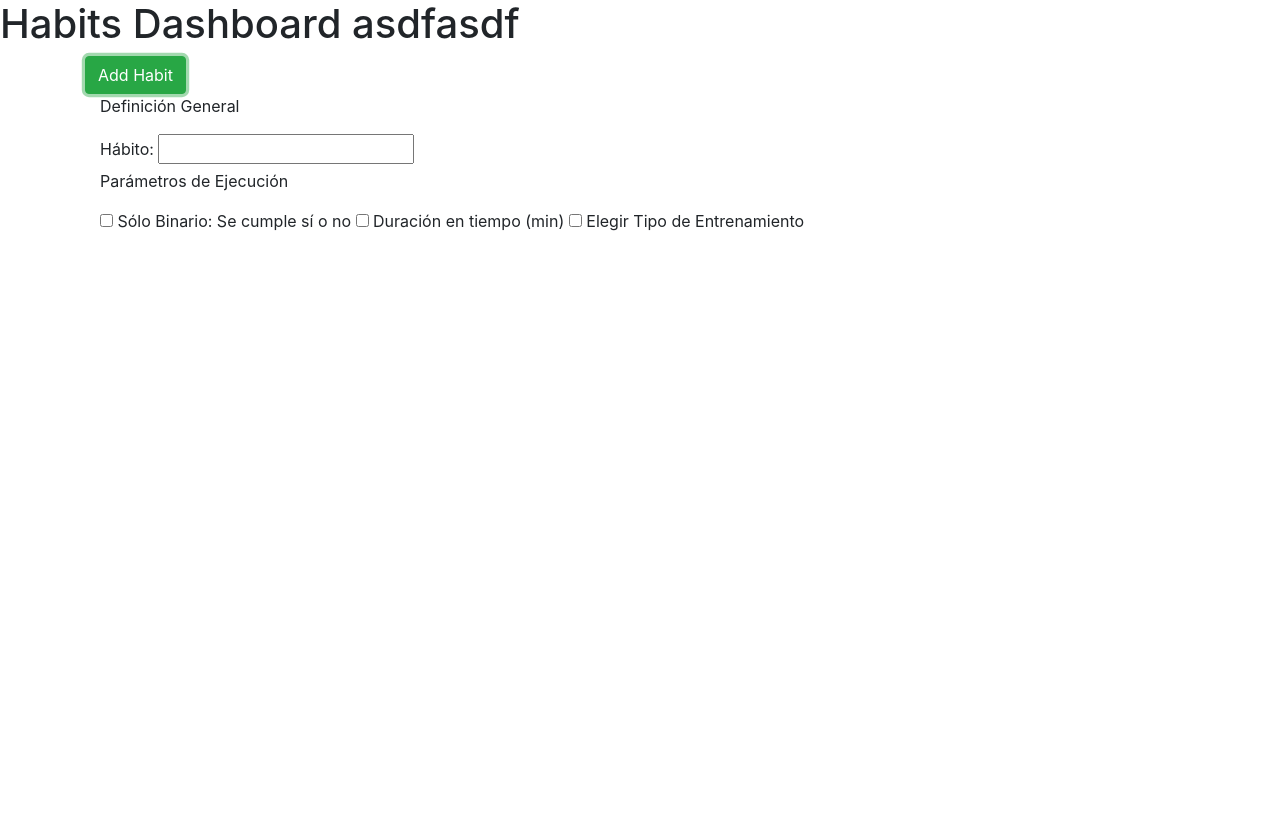
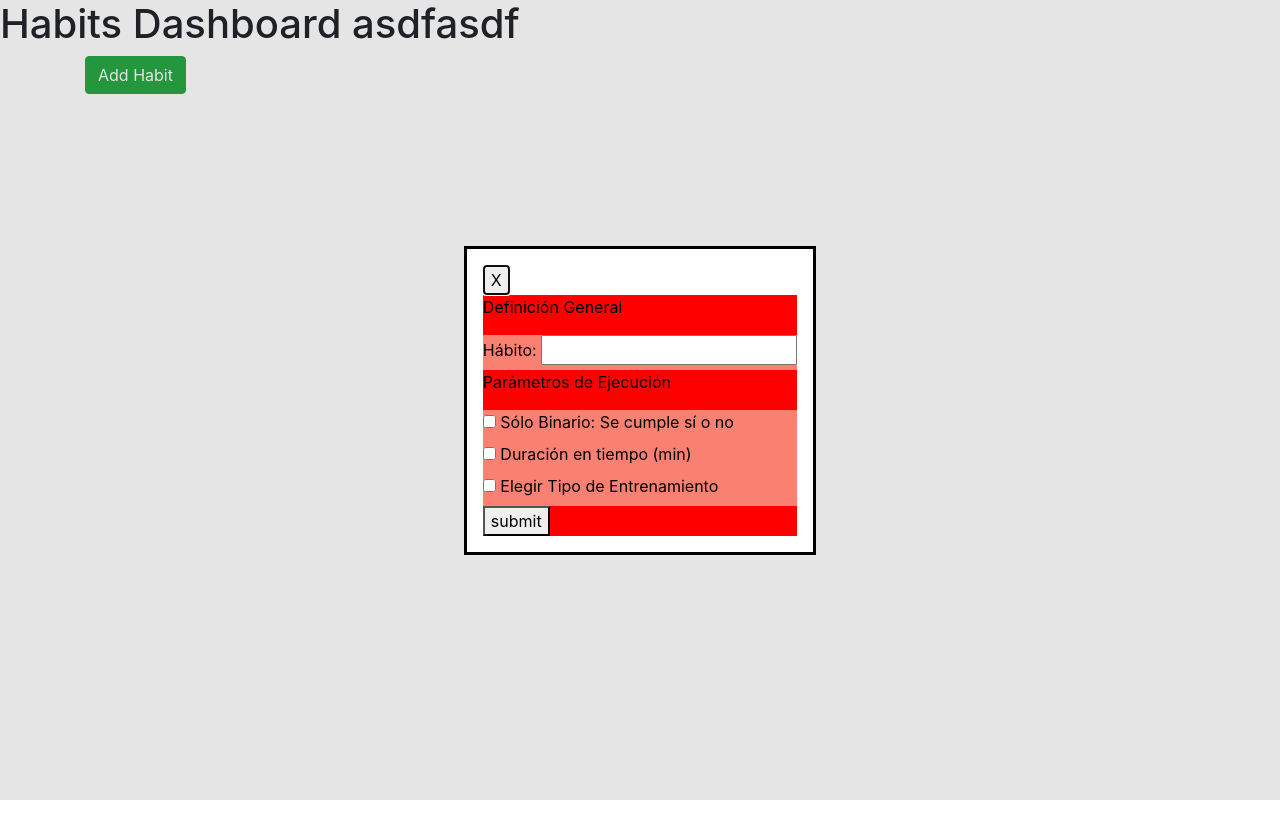
Before and after one commit to gabytururu/habitsTrackerDashboard, a plain HTML site: page index.html in a window 1280 px wide. Both pictures are taken after a click on the button "Add Habit". Before the commit the page ends 800 px from the top, so only its background shows below. Drawn offline with nearby package versions, Linux system fonts and the light colour scheme.

Commit message:
WIP_Adding dialog html tag for habits input

```diff
--- a/app.js
+++ b/app.js
@@ -1,10 +1,20 @@
-const button = document.querySelector('#addButton')
-// button.addEventListener('click',()=>{
+const dialog = document.querySelector('dialog')
+const openModal = document.querySelector('#openModal')
+const closeModal = document.querySelector('#closeModal')
+const habitSubmit = document.querySelector('#submit')
 
-//     const div = document.createElement('div')
-//     div.classList.add('container')
-//     div.innerHTML = `
-//         <div class=''>
-//     `
+openModal.addEventListener('click',()=>{
+    dialog.showModal()
+})
 
-// })
+closeModal.addEventListener('click',()=>{
+    dialog.close()
+})
+
+const habits =[]
+habitSubmit.addEventListener('submit',(e)=>{
+    e.preventDefault()
+    const habitName = document.querySelector('#habitName').value
+    console.log(habitName)
+    dialog.close()
+})
--- a/index.html
+++ b/index.html
@@ -8,33 +8,48 @@
     <script defer src="https://code.jquery.com/jquery-3.3.1.slim.min.js" integrity="sha384-q8i/X+965DzO0rT7abK41JStQIAqVgRVzpbzo5smXKp4YfRvH+8abtTE1Pi6jizo" crossorigin="anonymous"></script>
     <script defer src="https://cdn.jsdelivr.net/npm/popper.js@1.14.7/dist/umd/popper.min.js" integrity="sha384-UO2eT0CpHqdSJQ6hJty5KVphtPhzWj9WO1clHTMGa3JDZwrnQq4sF86dIHNDz0W1" crossorigin="anonymous"></script>
     <script defer src="https://cdn.jsdelivr.net/npm/bootstrap@4.3.1/dist/js/bootstrap.min.js" integrity="sha384-JjSmVgyd0p3pXB1rRibZUAYoIIy6OrQ6VrjIEaFf/nJGzIxFDsf4x0xIM+B07jRM" crossorigin="anonymous"></script>
+    <script defer src="app.js"></script>
     <title>Document</title>
 </head>
 <body>
     <h1>Habits Dashboard asdfasdf </h1>
     <div class="container crearHabito">
 
-        <button type="button" class="btn btn-success" data-toggle="modal" data-target=".bd-example-modal-lg">Add Habit</button>
-
-        <div class="container">
-            <div class="example">
-                <p>Definición General</p>
-                <label for="habit">Hábito:</label>
-                <input type="text" id="habit" name="habit">
-
-                <p>Parámetros de Ejecución</p>
-                <input type="checkbox" id="binario" value="binario">
-                <label for="binario">Sólo Binario: Se cumple sí o no</label>
-                <input type="checkbox" id="tiempo" value="tiempo">
-                <label for="tiempo">Duración en tiempo (min)</label>
-                <input type="checkbox" id="tipo" value="tipoTraining">
-                <label for="tipoTraining">Elegir Tipo de Entrenamiento</label>
+        <button id="openModal" type="button" class="btn btn-success" data-toggle="modal" data-target=".bd-example-modal-lg" >Add Habit</button>
 
 
 
-                <!-- <label for="habit">Hábito:</label> -->
+        <dialog>
+            <button id="closeModal">X</button>
+            <div class="modalBackground">
+                <form class="modalx">
+                    <p>Definición General</p>
+                    <div class="habitParams">
+                        <label for="habitName">Hábito:</label>
+                        <input type="text" id="habitName" name="habitName">
+                    </div>
+
+                    <p>Parámetros de Ejecución</p>
+                    <div class="habitParams">
+                        <input type="checkbox" id="binario" value="binario">
+                        <label for="binario">Sólo Binario: Se cumple sí o no</label>
+                    </div>
+                    <div class="habitParams">
+                        <input type="checkbox" id="tiempo" value="tiempo">
+                        <label for="tiempo">Duración en tiempo (min)</label>
+                    </div>
+                    <div class="habitParams">
+                        <input type="checkbox" id="tipo" value="tipoTraining">
+                        <label for="tipoTraining">Elegir Tipo de Entrenamiento</label>
+                    </div>
+
+                    <button type="submit" id="submit" value="submit">submit</button>
+
+                </form>
             </div>
-        </div>
+
+        </dialog>
+
 
     </div>
 </body>
--- a/style.css
+++ b/style.css
@@ -0,0 +1,49 @@
+.container{
+    max-width: 1200px;
+    width: 80vw;
+    height:100vh;
+    /* background-color: blue; */
+}
+
+.habitParams{
+    background-color: salmon;
+}
+
+.modalBackground{
+    background-color: red;
+    width: 100%;
+    height: 100%
+}
+
+/* .modalBackground{
+    width: 100%;
+    height: 100vh;
+    background-color: rgba(0, 0, 0, 0.3);
+    position: fixed;
+    top: 0;
+    display: flex;
+    justify-content: center;
+    align-items: center;
+    transition: all .5s;
+    opacity: 0;
+    visibility: hidden;
+
+}
+
+.modal-active {
+    opacity: 1;
+    visibility: visible;
+}
+
+.modal {
+    position: relative;
+    background-color: white;
+    min-width: 500px;
+    padding: 20px;
+    margin-top: -100%;
+    transition: all .5s;
+}
+
+.modal-active .modal {
+    margin-top: 0;
+} */
```
